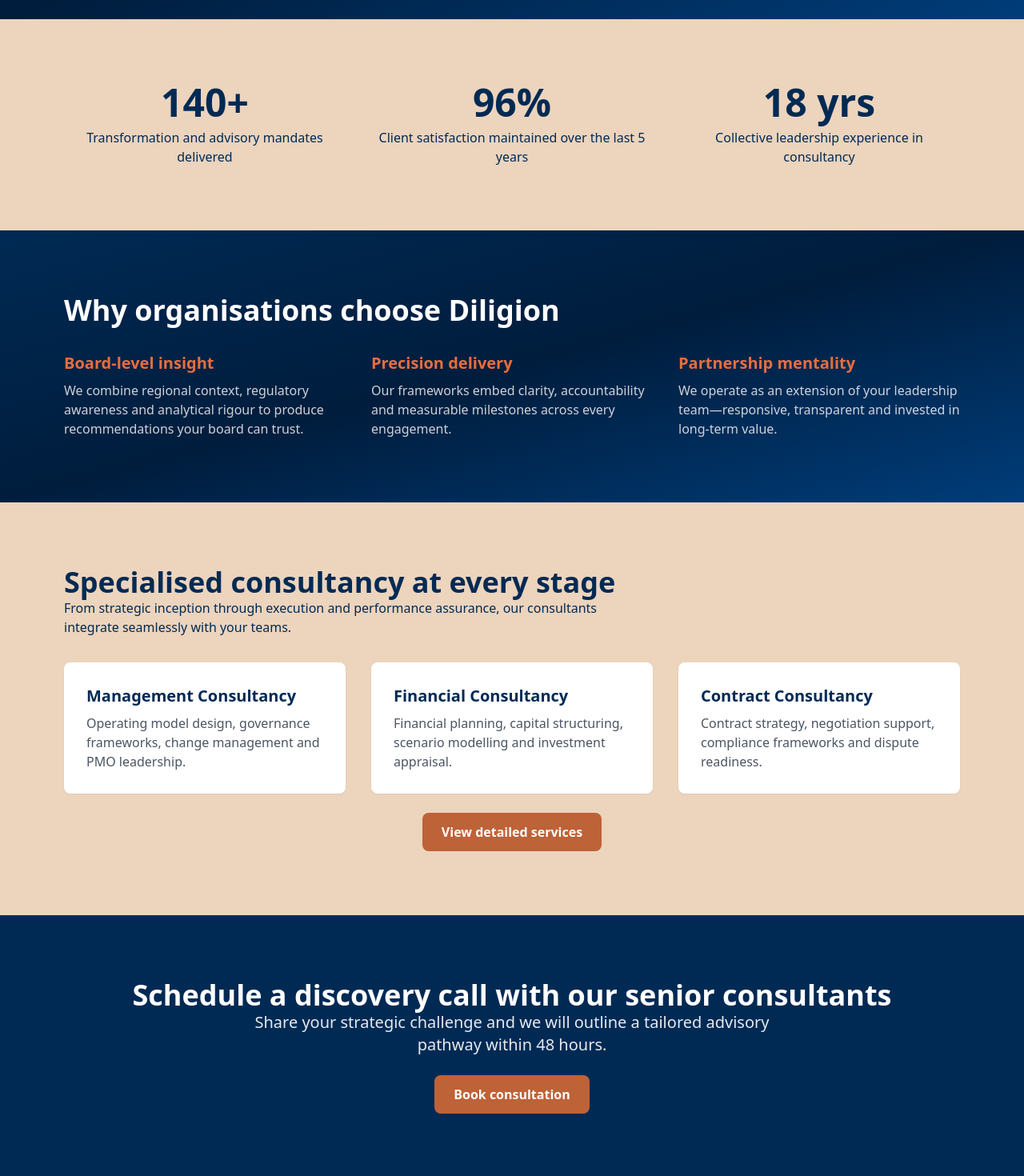
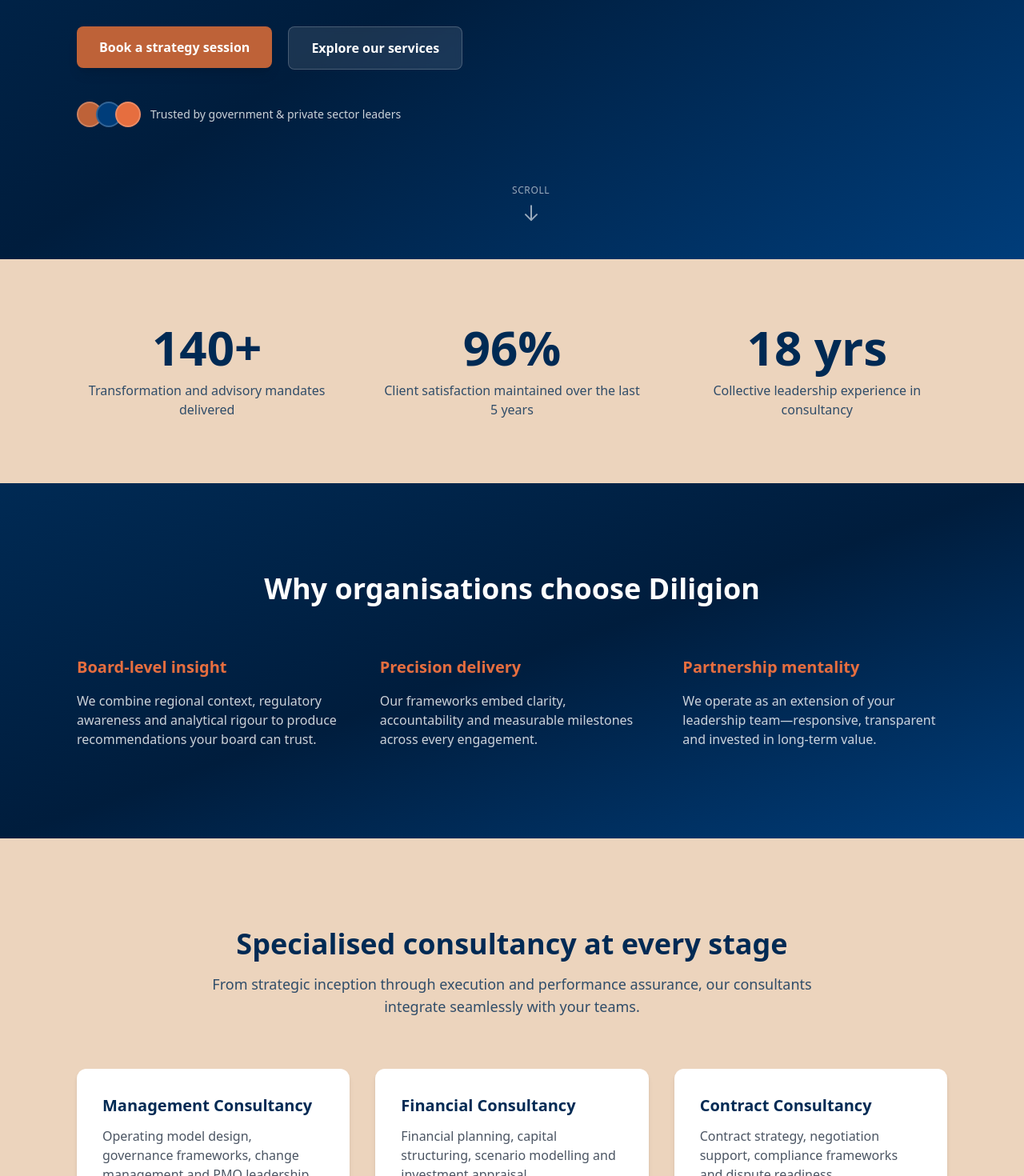
Before and after one commit to AhmedRaisi/Diligion, a Next.js app: page /en in a window 1280 px wide. Shown: the part 540-2010 px from the top of the page at 80% size. Built offline with nearby package versions, Linux system fonts and the light colour scheme.

Commit message:
yea buddy

```diff
--- a/app/[locale]/page.tsx
+++ b/app/[locale]/page.tsx
@@ -11,82 +11,108 @@
     <>
       <Header />
       <main>
-        {/* Hero Section */}
-        <header className="bg-gradient-to-br from-primary via-primary-dark to-primary-light text-white">
-          <div className="container section">
-            <div className="h-group">
+        {/* Hero Section - Full Screen */}
+        <header className="relative bg-gradient-to-br from-primary via-primary-dark to-primary-light text-white min-h-screen flex items-center py-20">
+          <div className="container max-w-6xl mx-auto px-6 md:px-8">
+            <div className="space-y-8 md:space-y-10">
+              {/* Eyebrow */}
               <Reveal>
-                <p className="text-sm/6 text-accent-light uppercase tracking-wide font-semibold">
+                <p className="text-sm md:text-base text-accent-light uppercase tracking-widest font-semibold">
                   {t('hero.eyebrow')}
                 </p>
               </Reveal>
+
+              {/* Main Headline */}
               <Reveal delay={100}>
-                <h1 className="text-4xl md:text-5xl font-bold tracking-tight max-w-3xl">
+                <h1 className="text-3xl md:text-4xl lg:text-5xl font-bold tracking-tight leading-tight max-w-4xl">
                   {t('hero.title')}
                 </h1>
               </Reveal>
+
+              {/* Subtitle */}
               <Reveal delay={200}>
-                <p className="max-w-2xl text-white/90 text-lg md:text-xl">
+                <p className="max-w-2xl text-white/90 text-base md:text-lg lg:text-xl leading-relaxed">
                   {t('hero.subtitle')}
                 </p>
               </Reveal>
-            </div>
-            <div className="mt-[var(--s-6)] flex flex-col sm:flex-row items-start gap-[var(--s-4)]">
+
+              {/* CTA Buttons */}
+              <div className="flex flex-col sm:flex-row items-start gap-4 md:gap-5 mt-10">
                 <Reveal delay={300}>
                   <Link
                     href="/schedule"
-                  className="inline-flex items-center justify-center bg-[var(--brand-accent)] hover:opacity-90 text-white px-6 py-3 rounded-lg font-semibold transition-opacity"
+                    className="inline-flex items-center justify-center bg-accent hover:bg-accent/90 text-white px-7 py-3.5 rounded-lg font-semibold text-base transition-all shadow-lg hover:shadow-xl transform hover:-translate-y-0.5"
                   >
                     {t('hero.primaryCta')}
                   </Link>
                 </Reveal>
-              <Reveal delay={300}>
+                <Reveal delay={350}>
                   <Link
                     href="/services"
-                  className="inline-flex items-center justify-center bg-white/10 hover:bg-white/20 text-white px-6 py-3 rounded-lg font-semibold transition-colors backdrop-blur-sm"
+                    className="inline-flex items-center justify-center bg-white/10 hover:bg-white/20 text-white px-7 py-3.5 rounded-lg font-semibold text-base transition-all backdrop-blur-sm border border-white/20 hover:border-white/40"
                   >
                     {t('hero.secondaryCta')}
                   </Link>
                 </Reveal>
               </div>
+
+              {/* Trust Badge */}
               <Reveal delay={400}>
-              <p className="mt-[var(--s-6)] text-sm text-white/70">
+                <div className="flex items-center gap-3 mt-8">
+                  <div className="flex -space-x-2">
+                    <div className="w-8 h-8 rounded-full bg-accent border-2 border-white/20"></div>
+                    <div className="w-8 h-8 rounded-full bg-primary-light border-2 border-white/20"></div>
+                    <div className="w-8 h-8 rounded-full bg-accent-light border-2 border-white/20"></div>
+                  </div>
+                  <p className="text-sm text-white/80 font-medium">
                     {t('hero.trustBadge')}
                   </p>
+                </div>
               </Reveal>
+            </div>
+          </div>
+
+          {/* Scroll Indicator */}
+          <div className="absolute bottom-10 left-1/2 -translate-x-1/2 animate-bounce">
+            <div className="flex flex-col items-center gap-2">
+              <span className="text-xs text-white/60 uppercase tracking-wider">Scroll</span>
+              <svg className="w-6 h-6 text-white/60" fill="none" strokeLinecap="round" strokeLinejoin="round" strokeWidth="2" viewBox="0 0 24 24" stroke="currentColor">
+                <path d="M19 14l-7 7m0 0l-7-7m7 7V3"></path>
+              </svg>
+            </div>
           </div>
         </header>
 
         {/* Stats Section */}
-        <section className="section bg-neutral-light transition-colors duration-300">
-          <div className="container">
-            <ul className="grid grid-cols-1 md:grid-cols-3 grid-gap">
+        <section className="py-16 md:py-20 bg-neutral-light transition-colors duration-300">
+          <div className="container max-w-6xl mx-auto px-6 md:px-8">
+            <ul className="grid grid-cols-1 md:grid-cols-3 gap-12 md:gap-14">
               <Reveal>
-                <li className="text-center">
-                  <div className="text-4xl md:text-5xl font-bold text-primary mb-2">
+                <li className="text-center space-y-3">
+                  <div className="text-4xl md:text-5xl lg:text-6xl font-bold text-primary">
                     {t('stats.projects.value')}
                   </div>
-                  <div className="text-sm md:text-base text-primary">
+                  <div className="text-sm md:text-base text-primary/80 font-medium leading-relaxed max-w-xs mx-auto">
                     {t('stats.projects.label')}
                   </div>
                 </li>
               </Reveal>
               <Reveal delay={100}>
-                <li className="text-center">
-                  <div className="text-4xl md:text-5xl font-bold text-primary mb-2">
+                <li className="text-center space-y-3">
+                  <div className="text-4xl md:text-5xl lg:text-6xl font-bold text-primary">
                     {t('stats.satisfaction.value')}
                   </div>
-                  <div className="text-sm md:text-base text-primary">
+                  <div className="text-sm md:text-base text-primary/80 font-medium leading-relaxed max-w-xs mx-auto">
                     {t('stats.satisfaction.label')}
                   </div>
                 </li>
               </Reveal>
               <Reveal delay={200}>
-                <li className="text-center">
-                  <div className="text-4xl md:text-5xl font-bold text-primary mb-2">
+                <li className="text-center space-y-3">
+                  <div className="text-4xl md:text-5xl lg:text-6xl font-bold text-primary">
                     {t('stats.experience.value')}
                   </div>
-                  <div className="text-sm md:text-base text-primary">
+                  <div className="text-sm md:text-base text-primary/80 font-medium leading-relaxed max-w-xs mx-auto">
                     {t('stats.experience.label')}
                   </div>
                 </li>
@@ -96,19 +122,19 @@
         </section>
 
         {/* Values Section */}
-        <section className="section bg-gradient-to-br from-primary via-primary-dark to-primary-light text-white transition-all duration-300">
-          <div className="container">
-            <div className="h-group">
+        <section className="py-20 md:py-28 bg-gradient-to-br from-primary via-primary-dark to-primary-light text-white transition-all duration-300">
+          <div className="container max-w-6xl mx-auto px-6 md:px-8">
+            <div className="text-center mb-14 md:mb-16">
               <Reveal>
-                <h2 className="text-3xl md:text-4xl font-semibold">
+                <h2 className="text-2xl md:text-3xl lg:text-4xl font-bold">
                   {t('values.title')}
                 </h2>
               </Reveal>
             </div>
-            <div className="mt-[var(--s-8)] grid md:grid-cols-3 grid-gap">
+            <div className="grid md:grid-cols-3 gap-10 md:gap-12">
               <Reveal>
-                <div>
-                  <h3 className="text-lg md:text-xl font-bold mb-2 text-accent-light">
+                <div className="space-y-4">
+                  <h3 className="text-lg md:text-xl font-bold text-accent-light">
                     {t('values.insight.title')}
                   </h3>
                   <p className="text-sm md:text-base text-white/80 leading-relaxed">
@@ -117,8 +143,8 @@
                 </div>
               </Reveal>
               <Reveal delay={100}>
-                <div>
-                  <h3 className="text-lg md:text-xl font-bold mb-2 text-accent-light">
+                <div className="space-y-4">
+                  <h3 className="text-lg md:text-xl font-bold text-accent-light">
                     {t('values.precision.title')}
                   </h3>
                   <p className="text-sm md:text-base text-white/80 leading-relaxed">
@@ -127,8 +153,8 @@
                 </div>
               </Reveal>
               <Reveal delay={200}>
-                <div>
-                  <h3 className="text-lg md:text-xl font-bold mb-2 text-accent-light">
+                <div className="space-y-4">
+                  <h3 className="text-lg md:text-xl font-bold text-accent-light">
                     {t('values.partnership.title')}
                   </h3>
                   <p className="text-sm md:text-base text-white/80 leading-relaxed">
@@ -141,24 +167,24 @@
         </section>
 
         {/* Services Preview Section */}
-        <section className="section bg-neutral-light transition-colors duration-300">
-          <div className="container">
-            <div className="h-group">
+        <section className="py-20 md:py-28 bg-neutral-light transition-colors duration-300">
+          <div className="container max-w-6xl mx-auto px-6 md:px-8">
+            <div className="text-center mb-14 md:mb-16 space-y-4">
               <Reveal>
-                <h2 className="text-3xl md:text-4xl font-semibold text-primary">
+                <h2 className="text-2xl md:text-3xl lg:text-4xl font-bold text-primary">
                   {t('services.title')}
                 </h2>
               </Reveal>
               <Reveal delay={100}>
-                <p className="text-primary max-w-2xl">
+                <p className="text-sm md:text-base lg:text-lg text-primary/80 max-w-3xl mx-auto leading-relaxed">
                   {t('services.description')}
                 </p>
               </Reveal>
             </div>
-            <div className="mt-[var(--s-8)] grid md:grid-cols-3 grid-gap">
+            <div className="grid md:grid-cols-3 gap-6 md:gap-8">
               <Reveal>
-                <div className="bg-white p-6 md:p-7 rounded-lg shadow-sm">
-                  <h3 className="text-lg md:text-xl font-bold mb-2 text-primary">
+                <div className="bg-white p-7 md:p-8 rounded-xl shadow-md hover:shadow-xl transition-shadow duration-300 space-y-3">
+                  <h3 className="text-lg md:text-xl font-bold text-primary">
                     {t('services.management.title')}
                   </h3>
                   <p className="text-sm md:text-base text-gray-600 leading-relaxed">
@@ -167,8 +193,8 @@
                 </div>
               </Reveal>
               <Reveal delay={100}>
-                <div className="bg-white p-6 md:p-7 rounded-lg shadow-sm">
-                  <h3 className="text-lg md:text-xl font-bold mb-2 text-primary">
+                <div className="bg-white p-7 md:p-8 rounded-xl shadow-md hover:shadow-xl transition-shadow duration-300 space-y-3">
+                  <h3 className="text-lg md:text-xl font-bold text-primary">
                     {t('services.financial.title')}
                   </h3>
                   <p className="text-sm md:text-base text-gray-600 leading-relaxed">
@@ -177,8 +203,8 @@
                 </div>
               </Reveal>
               <Reveal delay={200}>
-                <div className="bg-white p-6 md:p-7 rounded-lg shadow-sm">
-                  <h3 className="text-lg md:text-xl font-bold mb-2 text-primary">
+                <div className="bg-white p-7 md:p-8 rounded-xl shadow-md hover:shadow-xl transition-shadow duration-300 space-y-3">
+                  <h3 className="text-lg md:text-xl font-bold text-primary">
                     {t('services.contract.title')}
                   </h3>
                   <p className="text-sm md:text-base text-gray-600 leading-relaxed">
@@ -187,11 +213,11 @@
                 </div>
               </Reveal>
             </div>
-            <div className="mt-[var(--s-6)] flex justify-center">
+            <div className="mt-10 md:mt-12 flex justify-center">
               <Reveal delay={300}>
                 <Link
                   href="/services"
-                  className="inline-flex items-center justify-center bg-[var(--brand-accent)] hover:opacity-90 text-white px-6 py-3 rounded-lg font-semibold transition-opacity"
+                  className="inline-flex items-center justify-center bg-accent hover:bg-accent/90 text-white px-7 py-3.5 rounded-lg font-semibold text-base transition-all shadow-lg hover:shadow-xl"
                 >
                   {t('services.cta')}
                 </Link>
@@ -201,29 +227,29 @@
         </section>
 
         {/* CTA Section */}
-        <section className="section bg-primary text-white transition-all duration-300">
-          <div className="container text-center">
-            <div className="h-group">
+        <section className="py-20 md:py-28 bg-primary text-white transition-all duration-300">
+          <div className="container max-w-4xl mx-auto px-6 md:px-8 text-center">
+            <div className="space-y-6 md:space-y-8">
               <Reveal>
-                <h2 className="text-3xl md:text-4xl font-semibold">
+                <h2 className="text-2xl md:text-3xl lg:text-4xl font-bold leading-tight">
                   {t('cta.title')}
                 </h2>
               </Reveal>
               <Reveal delay={100}>
-                <p className="text-white/90 max-w-2xl mx-auto text-lg md:text-xl">
+                <p className="text-white/90 text-base md:text-lg leading-relaxed">
                   {t('cta.subtitle')}
                 </p>
               </Reveal>
-            </div>
-            <div className="mt-[var(--s-6)] flex justify-center">
+              <div className="pt-4">
                 <Reveal delay={200}>
                   <Link
                     href="/schedule"
-                  className="inline-flex items-center justify-center bg-[var(--brand-accent)] hover:opacity-90 text-white px-6 py-3 rounded-lg font-semibold transition-opacity"
+                    className="inline-flex items-center justify-center bg-accent hover:bg-accent/90 text-white px-8 py-4 rounded-lg font-semibold text-base transition-all shadow-xl hover:shadow-2xl transform hover:-translate-y-1"
                   >
                     {t('cta.button')}
                   </Link>
                 </Reveal>
+              </div>
             </div>
           </div>
         </section>
```
Lines whose indentation alone changed are shown as unchanged.
